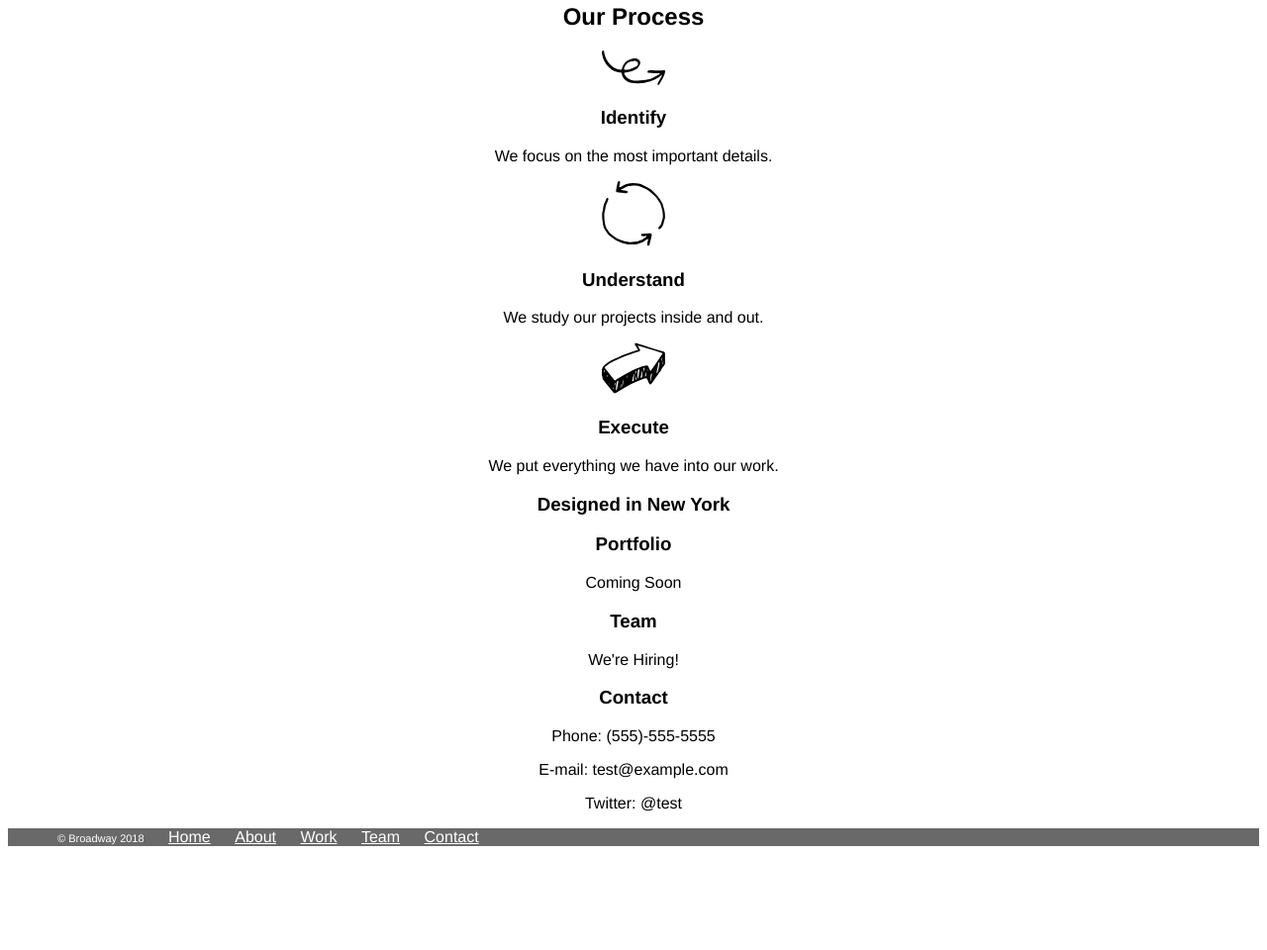
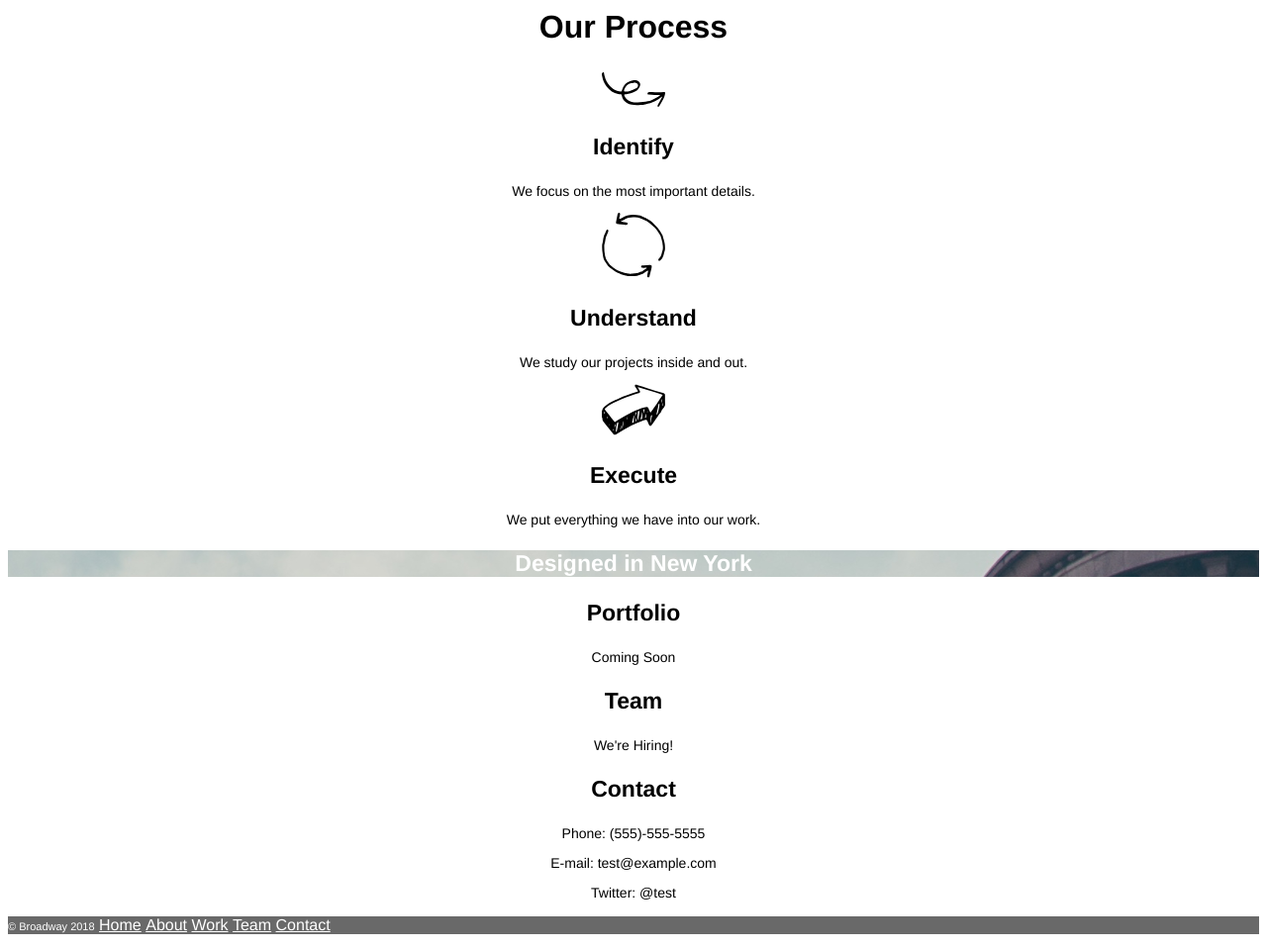
Before and after one commit to 87designer/broadway, a plain HTML site: page index.html in a window 1280 px wide. Shown: the part 321-1281 px from the top of the page at 99% size. Before the commit the page ends 1192 px from the top, so only its background shows below. Drawn offline with Linux system fonts and the light colour scheme.

Commit message:
finished css

```diff
--- a/index.html
+++ b/index.html
@@ -10,7 +10,7 @@
     <!-- Header -->
     <div class="header">
       <h1>Broadway Design</h1>
-      <ul class="topnav">
+      <ul>
         <li><a href="#">Home</a></li>
         <li><a href="#">About</a></li>
         <li><a href="#">Work</a></li>
@@ -32,7 +32,7 @@
     <p>We put everything we have into our work.</p>
 
     <!-- Second half Content -->
-    <h3 class="bkg">Designed in New York</h3>
+    <h3 class="h3bkg">Designed in New York</h3>
     <h3>Portfolio</h3>
     <p>Coming Soon</p>
     <h3>Team</h3>
--- a/resources/style/style.css
+++ b/resources/style/style.css
@@ -1,4 +1,4 @@
-html {
+body {
   text-align:center;
   font-family: Helvetica;
 }
@@ -7,7 +7,11 @@ html {
   background-image: url(https://87designer.github.io/broadway/resources/images/the-flatiron-building.png);
 }
 
-.topnav {
+.header li {
+  margin: 10px;
+}
+
+ul {
   list-style: none;
 }
 
@@ -15,7 +19,10 @@ html {
   background-color: dimgray;
   text-align: left;
   color: white;
+}
 
+.footer ul {
+  padding-left: 0px;
 }
 
 .footer li {
@@ -33,8 +40,25 @@ h1 {
   color: white;
 }
 
-li {
-  margin: 10px;
+h2 {
+  font-size: 32px;
+  font-weight: bold;
+}
+
+h3 {
+  font-size: 23px;
+  font-weight: bold;
+}
+
+.h3bkg {
+  background-image: url(https://87designer.github.io/broadway/resources/images/the-flatiron-building.png);
+  font-size: 23px;
+  font-weight: bold;
+  color: white;
+}
+
+p {
+  font-size: 14px;
 }
 
 a {
```
